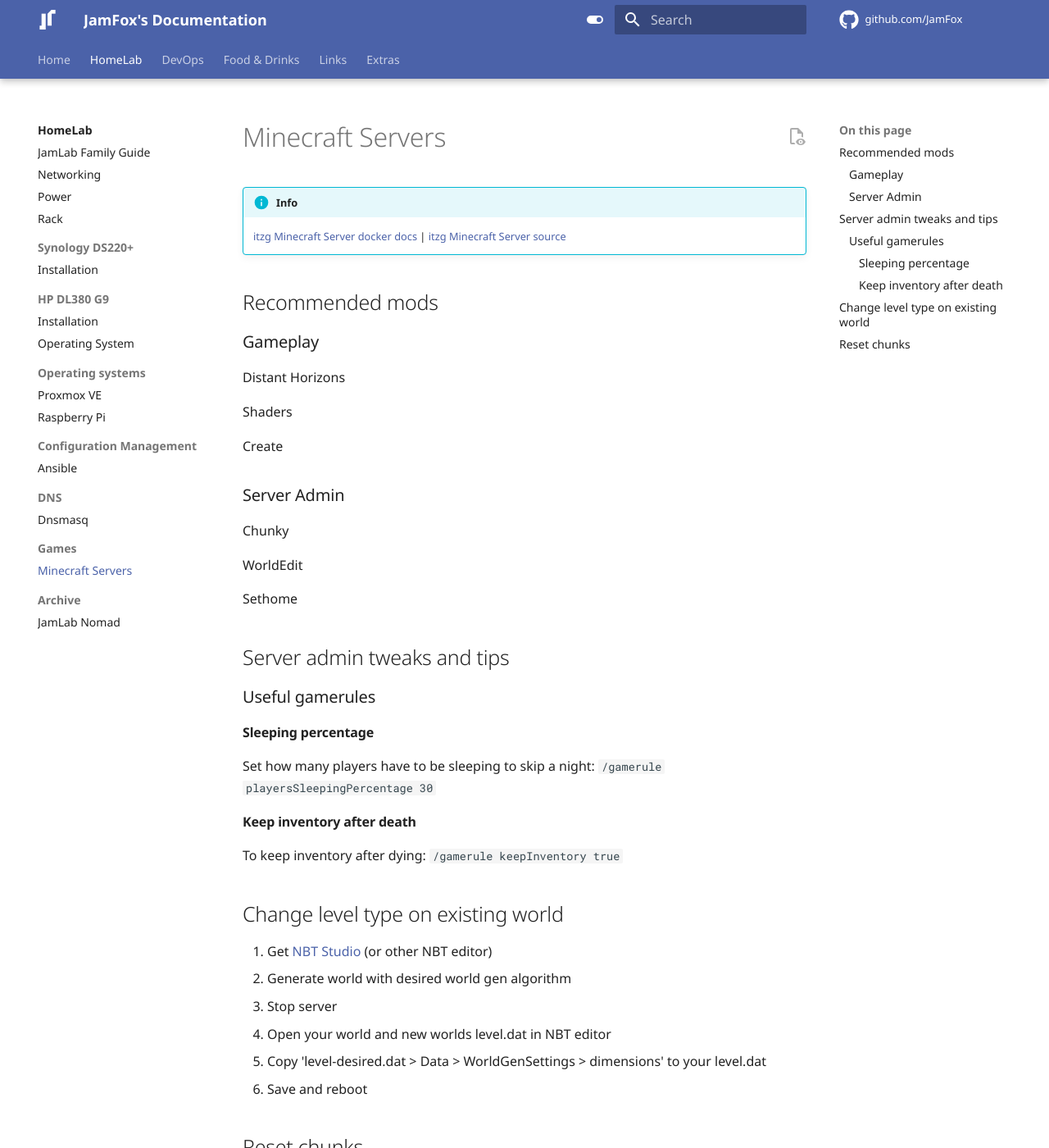
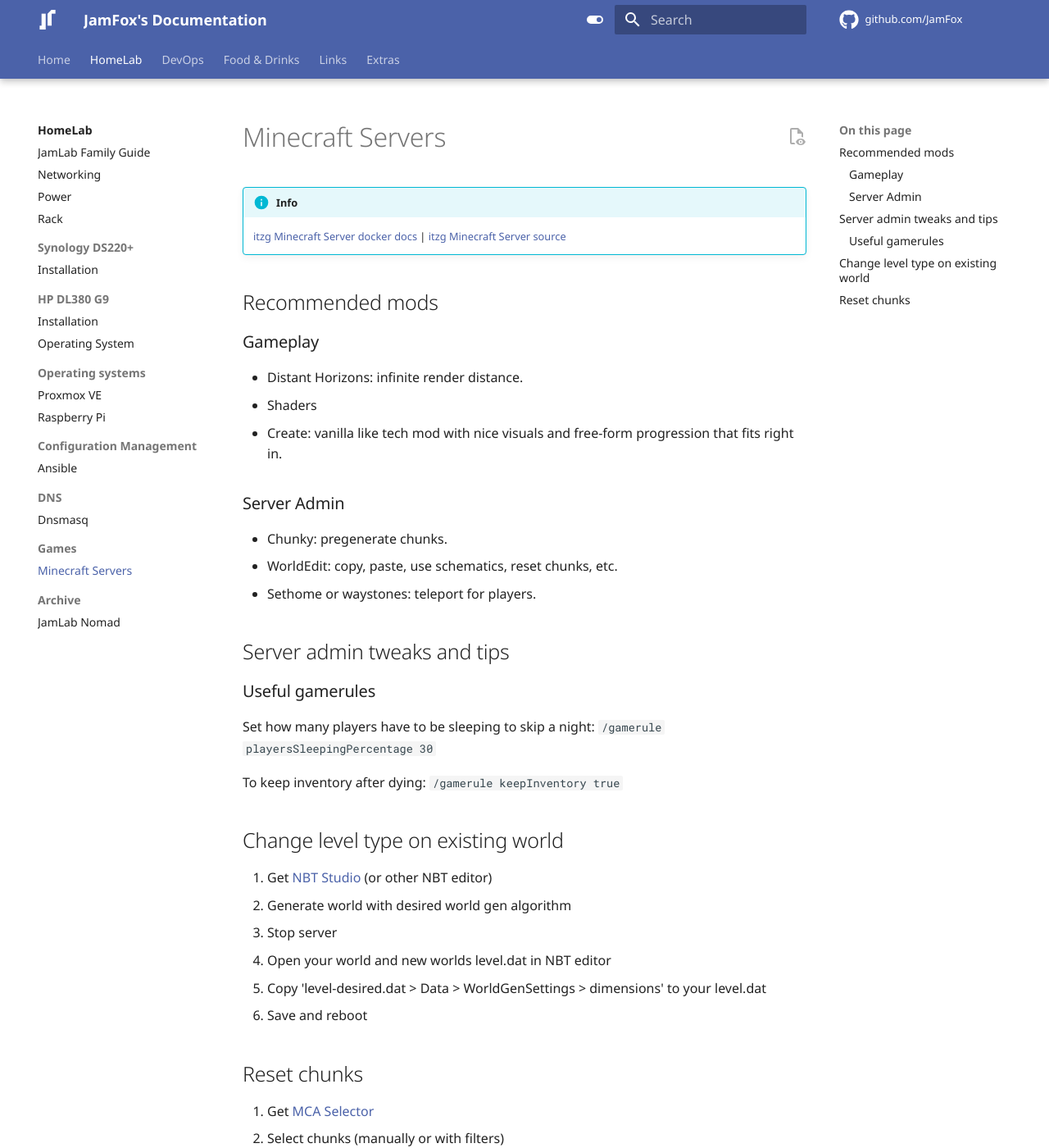
Before and after one commit to JamFox/docs.jamfox.dev, an MkDocs documentation site: the page built from docs/content/homelab/minecraft.md, in a window 1280 px wide and 1400 px high. Shown: the whole window at 82% size. Built offline with MkDocs 1.6.1 and Material for MkDocs 9.7.7, drawn with Linux system fonts in a browser that asks for light colours; comment, search, counter and statistics services are not loaded.

Commit message:
formatting

```diff
--- a/docs/content/homelab/minecraft.md
+++ b/docs/content/homelab/minecraft.md
@@ -10,29 +10,21 @@ title: "Minecraft Servers"
 
 ### Gameplay
 
-Distant Horizons
-
-Shaders
-
-Create
+- Distant Horizons: infinite render distance.
+- Shaders
+- Create: vanilla like tech mod with nice visuals and free-form  progression that fits right in.
 
 ### Server Admin
 
-Chunky
-
-WorldEdit
-
-Sethome
+- Chunky: pregenerate chunks.
+- WorldEdit: copy, paste, use schematics, reset chunks, etc.
+- Sethome or waystones: teleport for players.
 
 ## Server admin tweaks and tips
 
 ### Useful gamerules
 
-#### Sleeping percentage
-
 Set how many players have to be sleeping to skip a night: `/gamerule playersSleepingPercentage 30`
-
-#### Keep inventory after death
 
 To keep inventory after dying: `/gamerule keepInventory true`
 
```
